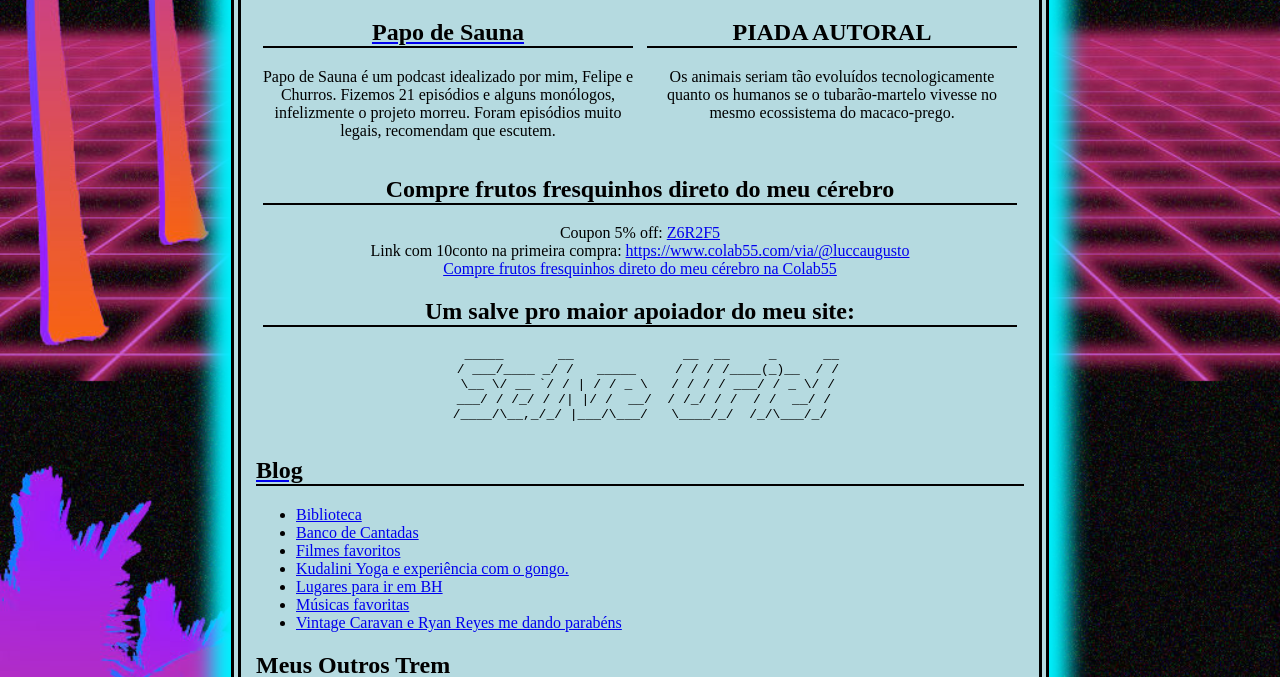
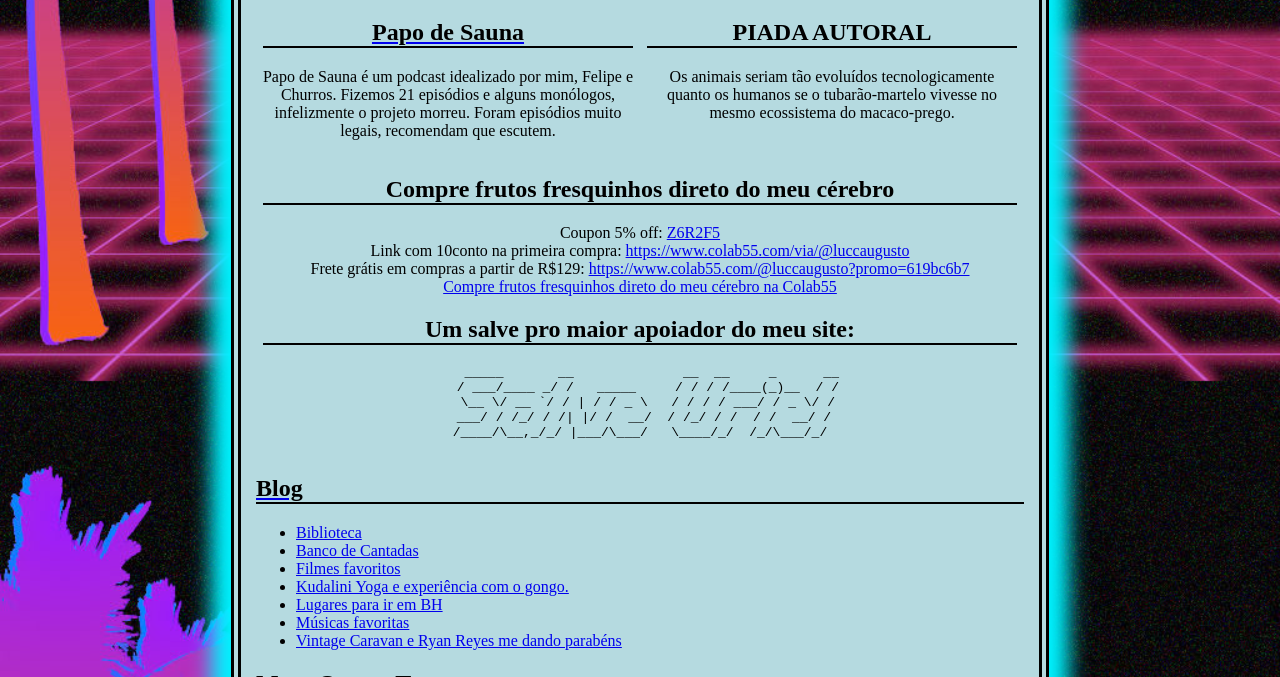
Before and after one commit to lrr68/site, a Jekyll site: the page built from index.html, in a window 1280 px wide and 900 px high, scrolled down 519 px, cut to the strip 0-677 px from the top of the window. Built offline with Jekyll 4.4.1, drawn with Linux system fonts in a browser that asks for light colours; a script that is not in the unit is left out.

Commit message:
Free shipping link

```diff
--- a/index.html
+++ b/index.html
@@ -51,6 +51,8 @@ title: Lucca Augusto
 				</br>
 				<span> Link com 10conto na primeira compra: <a href="{{site.c55url10conto}}" target="blank">{{site.c55url10conto}}</a></span>
 				</br>
+				<span> Frete grátis em compras a partir de R$129: <a href="https://www.colab55.com/@luccaugusto?promo=619bc6b7" target="blank">https://www.colab55.com/@luccaugusto?promo=619bc6b7</a></span>
+				</br>
 			<!-- COLAB55 STUDIO -->
 			<script async src="https://www.colab55.com/js/studio_embed.min.js"></script>
 			<a class="c55-widget" data-load="@luccaugusto" data-type="art" href="https://www.colab55.com/@luccaugusto">Compre frutos fresquinhos direto do meu cérebro na Colab55</a>
```
